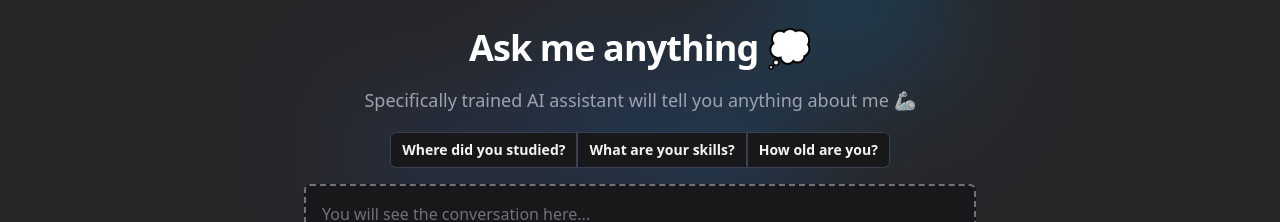
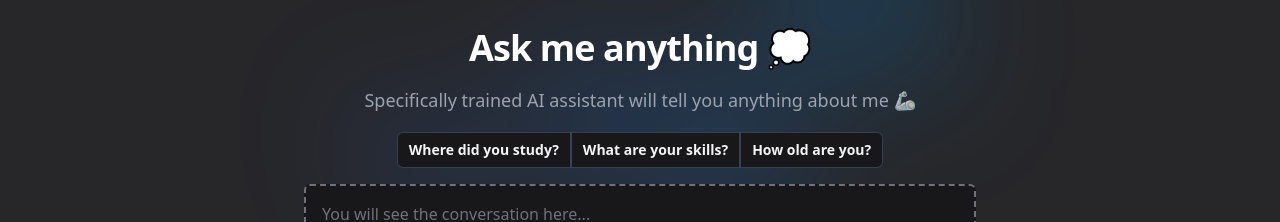
Before and after one commit to maksym-boytsov/maksym-boytsov, a Next.js app: page / in a window 1280 px wide. Shown: the part 900-1122 px from the top of the page. Built offline with nearby package versions, Linux system fonts and the light colour scheme.

Commit message:
fix: typo
Signed-off-by: Max ⚡️ <maksym.boytsov@gmail.com>

```diff
--- a/components/templates/client/ai-section.tsx
+++ b/components/templates/client/ai-section.tsx
@@ -14,7 +14,7 @@ import { Button, invalidInputClassName } from "../../shared";
 import Image from "next/image";
 
 const COMMON_PHRASES = [
-  "Where did you studied?",
+  "Where did you study?",
   "What are your skills?",
   "How old are you?",
 ];
```
